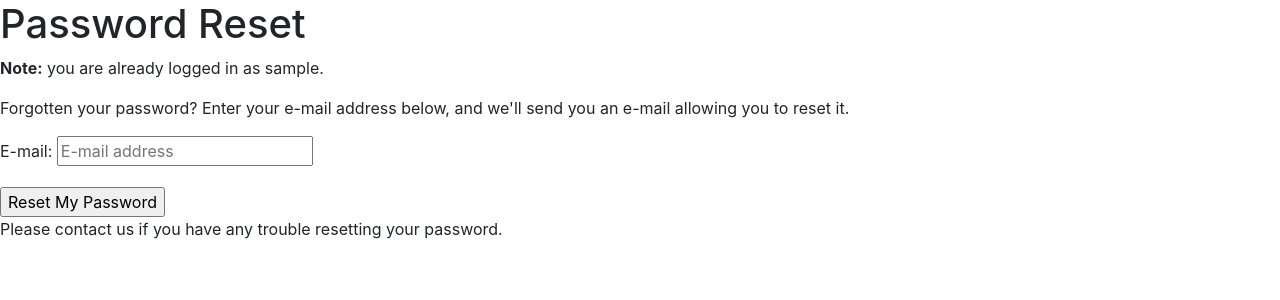
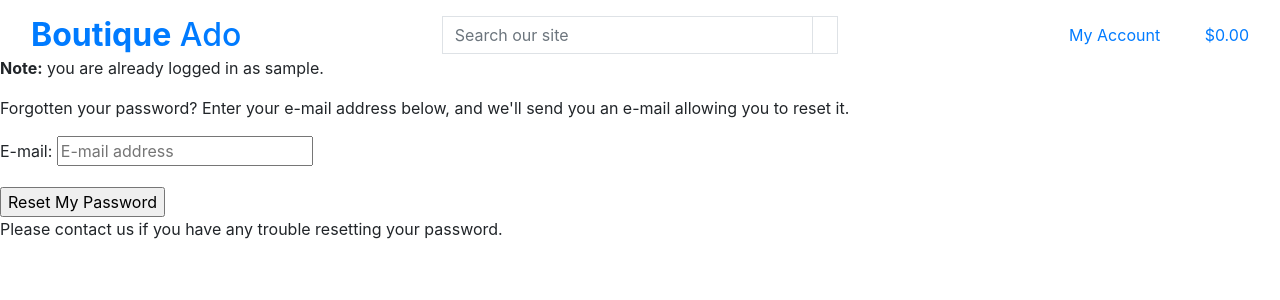
Before and after one commit to matt70iu/E-commerce-walkthrough, a Django app: page /accounts/password/reset/ in a window 1280 px wide. Shown: the top 300 px of the page. Run offline with Django 3.2, Linux system fonts and the light colour scheme; the visitor is signed in with stand-in values (Sample User, id 1); some libraries are stand-ins or nearby versions.

Commit message:
make dirs for static, css, images, add styling to base

```diff
--- a/templates/allauth/base.html
+++ b/templates/allauth/base.html
@@ -6,35 +6,105 @@
 <head>
 
   {% block meta %}
-    <meta http-equiv="X-UA-compatable" content="ie=edge">
-    <meta charset="utf-8">
-    <meta name="viewport" content="width=device-width, initial-scale=1, shrink-to-fit=no">
+  <meta http-equiv="X-UA-Compatible" content="ie=edge">
+  <meta charset="utf-8">
+  <meta name="viewport" content="width=device-width, initial-scale=1, shrink-to-fit=no">
   {% endblock %}
+
   {% block extra_meta %}
   {% endblock %}
 
   {% block corecss %}
-  <link rel="stylesheet" href="https://cdn.jsdelivr.net/npm/bootstrap@4.6.2/dist/css/bootstrap.min.css"
-    integrity="sha384-xOolHFLEh07PJGoPkLv1IbcEPTNtaed2xpHsD9ESMhqIYd0nLMwNLD69Npy4HI+N" crossorigin="anonymous">
+  <link rel="stylesheet" href="https://stackpath.bootstrapcdn.com/bootstrap/4.4.1/css/bootstrap.min.css"
+    integrity="sha384-Vkoo8x4CGsO3+Hhxv8T/Q5PaXtkKtu6ug5TOeNV6gBiFeWPGFN9MuhOf23Q9Ifjh" crossorigin="anonymous">
   {% endblock %}
+
   {% block extra_css %}
   {% endblock %}
 
   {% block corejs %}
-    <script src="https://cdn.jsdelivr.net/npm/jquery@3.5.1/dist/jquery.min.js"
-      integrity="sha256-9/aliU8dGd2tb6OSsuzixeV4y/faTqgFtohetphbbj0=" crossorigin="anonymous"></script>
+  <script src="https://code.jquery.com/jquery-3.4.1.slim.min.js"
+    integrity="sha384-J6qa4849blE2+poT4WnyKhv5vZF5SrPo0iEjwBvKU7imGFAV0wwj1yYfoRSJoZ+n" crossorigin="anonymous">
+  </script>
+  <script src="https://cdn.jsdelivr.net/npm/popper.js@1.16.0/dist/umd/popper.min.js"
+    integrity="sha384-Q6E9RHvbIyZFJoft+2mJbHaEWldlvI9IOYy5n3zV9zzTtmI3UksdQRVvoxMfooAo" crossorigin="anonymous">
+  </script>
+  <script src="https://stackpath.bootstrapcdn.com/bootstrap/4.4.1/js/bootstrap.min.js"
+    integrity="sha384-wfSDF2E50Y2D1uUdj0O3uMBJnjuUD4Ih7YwaYd1iqfktj0Uod8GCExl3Og8ifwB6" crossorigin="anonymous">
+  </script>
+  {% endblock %}
 
-    <script src="https://cdn.jsdelivr.net/npm/bootstrap@4.6.2/dist/js/bootstrap.bundle.min.js"
-      integrity="sha384-Fy6S3B9q64WdZWQUiU+q4/2Lc9npb8tCaSX9FK7E8HnRr0Jz8D6OP9dO5Vg3Q9ct" crossorigin="anonymous">
-    </script>
-  {% endblock %}
   {% block extra_js %}
   {% endblock %}
 
   <title>Boutique Ado {% block extra_title %}{% endblock %}</title>
 </head>
+
 <body>
-  <header class="container-fluid fixed-top"></header>
+  <header class="container-fluid fixed-top">
+    <div id="topnav" class="row bg-white pt-lg-2 d-none d-lg-flex">
+      <div class="col-12 col-lg-4 my-auto py-1 py-lg-0 text-center text-lg-left">
+        <a href="{% url 'home' %}" class="nav-link main-logo-link">
+          <h2 class="logo-font text-black my-0"><strong>Boutique</strong> Ado</h2>
+        </a>
+      </div>
+      <div class="col-12 col-lg-4 my-auto py-1 py-lg-0">
+        <form method="GET" action="">
+          <div class="input-group w-100">
+            <input class="form-control border border-black rounded-0" type="text" name="q"
+              placeholder="Search our site">
+            <div class="input-group-append">
+              <button class="form-control btn btn-black border border-black rounded-0" type="submit">
+                <span class="icon">
+                  <i class="fas fa-search"></i>
+                </span>
+              </button>
+            </div>
+          </div>
+        </form>
+      </div>
+      <div class="col-12 col-lg-4 my-auto py-1 py-lg-0">
+        <ul class="list-inline list-unstyled text-center text-lg-right my-0">
+          <li class="list-inline-item dropdown">
+            <a class="text-black nav-link" href="#" id="user-options" data-toggle="dropdown" aria-haspopup="true"
+              aria-expanded="false">
+              <div class="text-center">
+                <div><i class="fas fa-user fa-lg"></i></div>
+                <p class="my-0">My Account</p>
+              </div>
+            </a>
+            <div class="dropdown-menu border-0" aria-labelledby="user-options">
+              {% if request.user.is_authenticated %}
+              {% if request.user.is_superuser %}
+              <a href="" class="dropdown-item">Product Management</a>
+              {% endif %}
+              <a href="" class="dropdown-item">My Profile</a>
+              <a href="{% url 'account_logout' %}" class="dropdown-item">Logout</a>
+              {% else %}
+              <a href="{% url 'account_signup' %}" class="dropdown-item">Register</a>
+              <a href="{% url 'account_login' %}" class="dropdown-item">Login</a>
+              {% endif %}
+            </div>
+          </li>
+          <li class="list-inline-item">
+            <a class="{% if grand_total %}text-info font-weight-bold{% else %}text-black{% endif %} nav-link" href="">
+              <div class="text-center">
+                <div><i class="fas fa-shopping-bag fa-lg"></i></div>
+                <p class="my-0">
+                  {% if grand_total %}
+                  ${{ grand_total|floatformat:2 }}
+                  {% else %}
+                  $0.00
+                  {% endif %}
+                </p>
+              </div>
+            </a>
+          </li>
+        </ul>
+      </div>
+    </div>
+  </header>
+
   {% if messages %}
   <div class="message-container"></div>
   {% endif %}
@@ -48,6 +118,7 @@
   {% block postloadjs %}
   {% endblock %}
 
+
 </body>
 
 </html>
```
Also changed, not shown: static/base.css (added, +11 -0 lines), media/homepage_background_cropped.jpg (added).
